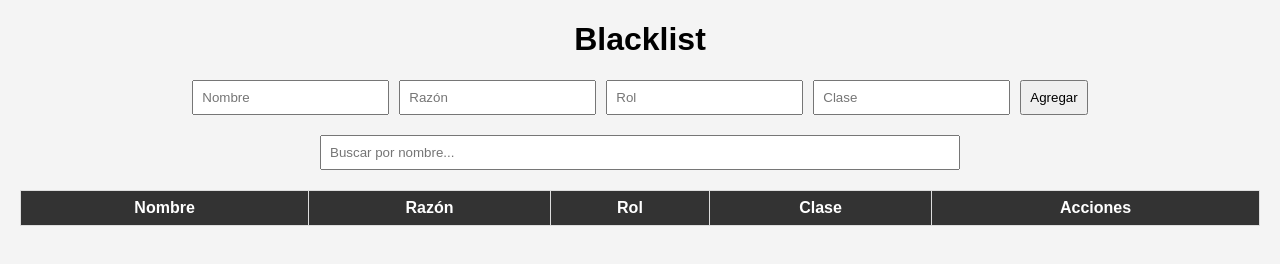
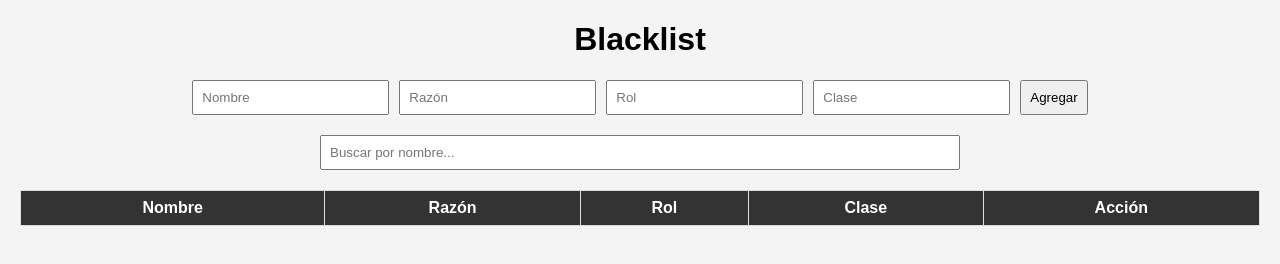
Before and after one commit to NytsuProject/blacklist-web-Nytsu, a plain HTML site: page index.html in a window 1280 px wide. Drawn offline with nearby package versions, Linux system fonts and the light colour scheme.

Commit message:
Update index.html

```diff
--- a/index.html
+++ b/index.html
@@ -2,13 +2,13 @@
 <html lang="es">
 <head>
   <meta charset="UTF-8">
+  <meta name="viewport" content="width=device-width, initial-scale=1.0">
   <title>Blacklist</title>
   <link rel="stylesheet" href="styles.css">
 </head>
 <body>
   <h1>Blacklist</h1>
 
-  <!-- Formulario -->
   <form id="blacklistForm">
     <input type="text" id="nombre" placeholder="Nombre" required>
     <input type="text" id="razon" placeholder="Razón" required>
@@ -17,10 +17,8 @@
     <button type="submit">Agregar</button>
   </form>
 
-  <!-- Buscador -->
   <input type="text" id="search" placeholder="Buscar por nombre...">
 
-  <!-- Tabla -->
   <table id="blacklistTable">
     <thead>
       <tr>
@@ -28,12 +26,15 @@
         <th>Razón</th>
         <th>Rol</th>
         <th>Clase</th>
-        <th>Acciones</th>
+        <th>Acción</th>
       </tr>
     </thead>
     <tbody></tbody>
   </table>
 
+  <!-- Librería Supabase -->
+  <script src="https://cdn.jsdelivr.net/npm/@supabase/supabase-js@2"></script>
+  <!-- Tu JS -->
   <script src="script.js"></script>
 </body>
 </html>
```
